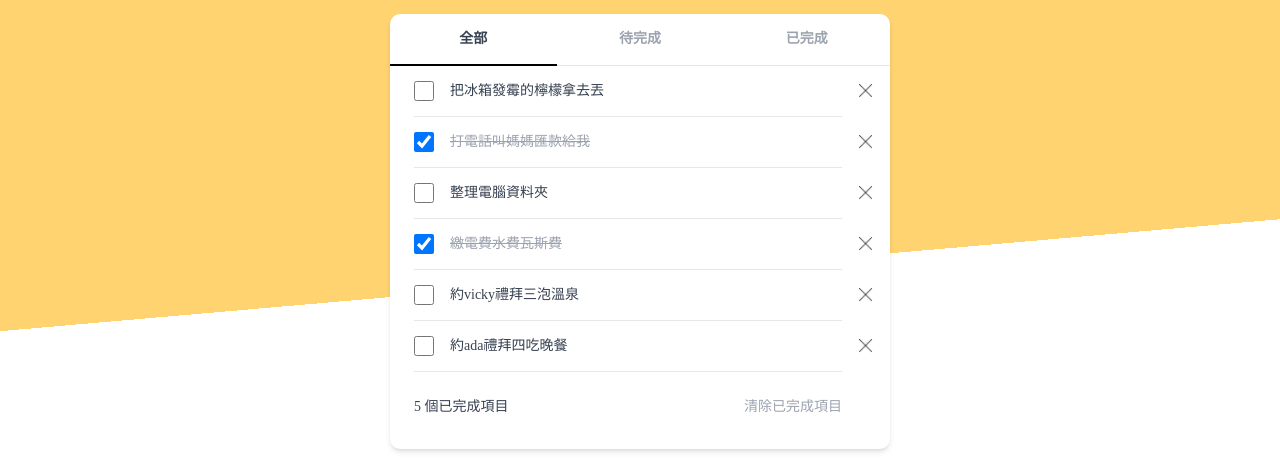
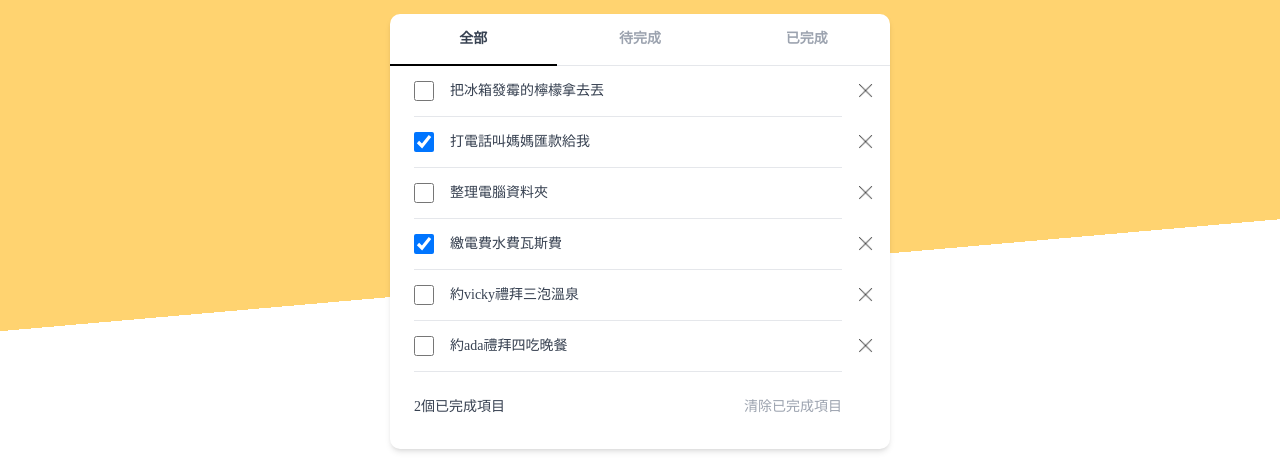
Before and after one commit to gitevanhsu/vite-todo-list, a React (Vite) app: page /vite-todo-list/todo in a window 1280 px wide. Shown: the part 216-683 px from the top of the page. Built offline with nearby package versions, Linux system fonts and the light colour scheme; no server answers; the database is empty; sample sign-in values are in the browser's storage.

Commit message:
Inject data, and show todo list on page with clear and trigger completed function.

```diff
--- a/src/pages/Todo/index.tsx
+++ b/src/pages/Todo/index.tsx
@@ -1,12 +1,54 @@
-import { useContext } from "react";
+import { useContext, useState } from "react";
 import Footer from "../../components/Footer";
 import Header from "../../components/Header";
 import UserInfo from "../../context/userContext";
 import Plus from "/plus 1.png";
 import Vector from "/vector-x.png";
 
+interface TodoItemType {
+  todo: string;
+  completed: boolean;
+}
+
+const data = [
+  {
+    todo: "把冰箱發霉的檸檬拿去丟",
+    completed: false,
+  },
+  {
+    todo: "打電話叫媽媽匯款給我",
+    completed: true,
+  },
+  {
+    todo: "整理電腦資料夾",
+    completed: false,
+  },
+  {
+    todo: "繳電費水費瓦斯費",
+    completed: true,
+  },
+  {
+    todo: "約vicky禮拜三泡溫泉",
+    completed: false,
+  },
+  {
+    todo: "約ada禮拜四吃晚餐",
+    completed: false,
+  },
+];
+
 export default function TodoPage() {
   const { member } = useContext(UserInfo);
+  const [todoList, setTodoList] = useState(data);
+
+  const triggerCompleted = (index: number) => {
+    todoList[index].completed = !todoList[index].completed;
+    setTodoList([...todoList]);
+  };
+
+  const clearCompleted = () => {
+    setTodoList((c) => c.filter((item) => !item.completed));
+  };
 
   return (
     <div className="relative min-h-screen pt-[50px] pb-[20px] my-todo-bg flex flex-col justify-center">
@@ -22,7 +64,6 @@ export default function TodoPage() {
             <img src={Plus} alt="plus" className="cursor-pointer" />
           </div>
         </div>
-
         <div className="sm:w-[500px] w-[311px] bg-white rounded-[10px] shadow-md mt-[16px] text-gray-700 text-sm">
           <ul className="flex font-semibold">
             <li className="w-[33.33333%] text-center py-[15px] cursor-pointer border-b-[2px] border-black">
@@ -37,19 +78,25 @@ export default function TodoPage() {
           </ul>
           <div>
             <ul className="pl-[24px]">
-              <li className="flex items-center justify-between ">
+              {todoList.map((item, index) => {
+                const { todo, completed } = item;
+                return (
+                  <li key={todo} className="flex items-center justify-between">
                     <div className="py-[15px] border-b w-full">
                       <label
-                    htmlFor="item1"
+                        htmlFor={todo}
                         className="flex items-center cursor-pointer"
                       >
                         <input
-                      id="item1"
+                          readOnly
+                          id={todo}
                           type="checkbox"
                           value="true"
+                          checked={completed}
                           className="w-[20px] h-[20px] mr-[16px] cursor-pointer"
+                          onClick={() => triggerCompleted(index)}
                         />
-                    <span>把冰箱發霉的檸檬拿去丟</span>
+                        <span>{todo}</span>
                       </label>
                     </div>
                     <img
@@ -58,121 +105,21 @@ export default function TodoPage() {
                       className="w-[14px] h-[14px] mx-[17px] cursor-pointer"
                     />
                   </li>
-              <li className="flex items-center justify-between ">
-                <div className="py-[15px] border-b w-full">
-                  <label
-                    htmlFor="item2"
-                    className="flex items-center cursor-pointer"
-                  >
-                    <input
-                      id="item2"
-                      type="checkbox"
-                      value="true"
-                      className="w-[20px] h-[20px] mr-[16px] cursor-pointer"
-                      checked
-                    />
-                    <span className="line-through text-gray-400">
-                      打電話叫媽媽匯款給我
-                    </span>
-                  </label>
-                </div>
-                <img
-                  src={Vector}
-                  alt="x"
-                  className="w-[14px] h-[14px] mx-[17px] cursor-pointer"
-                />
-              </li>
-              <li className="flex items-center justify-between ">
-                <div className="py-[15px] border-b w-full">
-                  <label
-                    htmlFor="item3"
-                    className="flex items-center cursor-pointer"
-                  >
-                    <input
-                      id="item3"
-                      type="checkbox"
-                      value="true"
-                      className="w-[20px] h-[20px] mr-[16px] cursor-pointer"
-                    />
-                    <span>整理電腦資料夾</span>
-                  </label>
-                </div>
-                <img
-                  src={Vector}
-                  alt="x"
-                  className="w-[14px] h-[14px] mx-[17px] cursor-pointer"
-                />
-              </li>
-              <li className="flex items-center justify-between ">
-                <div className="py-[15px] border-b w-full">
-                  <label
-                    htmlFor="item4"
-                    className="flex items-center cursor-pointer"
-                  >
-                    <input
-                      id="item4"
-                      type="checkbox"
-                      value="true"
-                      className="w-[20px] h-[20px] mr-[16px] cursor-pointer"
-                      checked
-                    />
-                    <span className="line-through text-gray-400">
-                      繳電費水費瓦斯費
-                    </span>
-                  </label>
-                </div>
-                <img
-                  src={Vector}
-                  alt="x"
-                  className="w-[14px] h-[14px] mx-[17px] cursor-pointer"
-                />
-              </li>
-              <li className="flex items-center justify-between ">
-                <div className="py-[15px] border-b w-full">
-                  <label
-                    htmlFor="item5"
-                    className="flex items-center cursor-pointer"
-                  >
-                    <input
-                      id="item5"
-                      type="checkbox"
-                      value="true"
-                      className="w-[20px] h-[20px] mr-[16px] cursor-pointer"
-                    />
-                    <span>約vicky禮拜三泡溫泉</span>
-                  </label>
-                </div>
-                <img
-                  src={Vector}
-                  alt="x"
-                  className="w-[14px] h-[14px] mx-[17px] cursor-pointer"
-                />
-              </li>
-              <li className="flex items-center justify-between ">
-                <div className="py-[15px] border-b w-full">
-                  <label
-                    htmlFor="item6"
-                    className="flex items-center cursor-pointer"
-                  >
-                    <input
-                      id="item6"
-                      type="checkbox"
-                      value="true"
-                      className="w-[20px] h-[20px] mr-[16px] cursor-pointer"
-                    />
-                    <span>約ada禮拜四吃晚餐</span>
-                  </label>
-                </div>
-                <img
-                  src={Vector}
-                  alt="x"
-                  className="w-[14px] h-[14px] mx-[17px] cursor-pointer"
-                />
-              </li>
+                );
+              })}
             </ul>
             <div className="flex items-center justify-between ml-[24px] mr-[48px] pt-[25px] pb-[32px]">
-              <p> 5 個已完成項目</p>
-              <p className="text-gray-400 cursor-pointer">清除已完成項目</p>
+              <p>
+                {todoList.filter((item) => item.completed).length}
+                個已完成項目
+              </p>
+              <button
+                onClick={clearCompleted}
+                type="button"
+                className="text-gray-400 cursor-pointer"
+              >
+                清除已完成項目
+              </button>
             </div>
           </div>
         </div>
```
Lines whose indentation alone changed are shown as unchanged.
